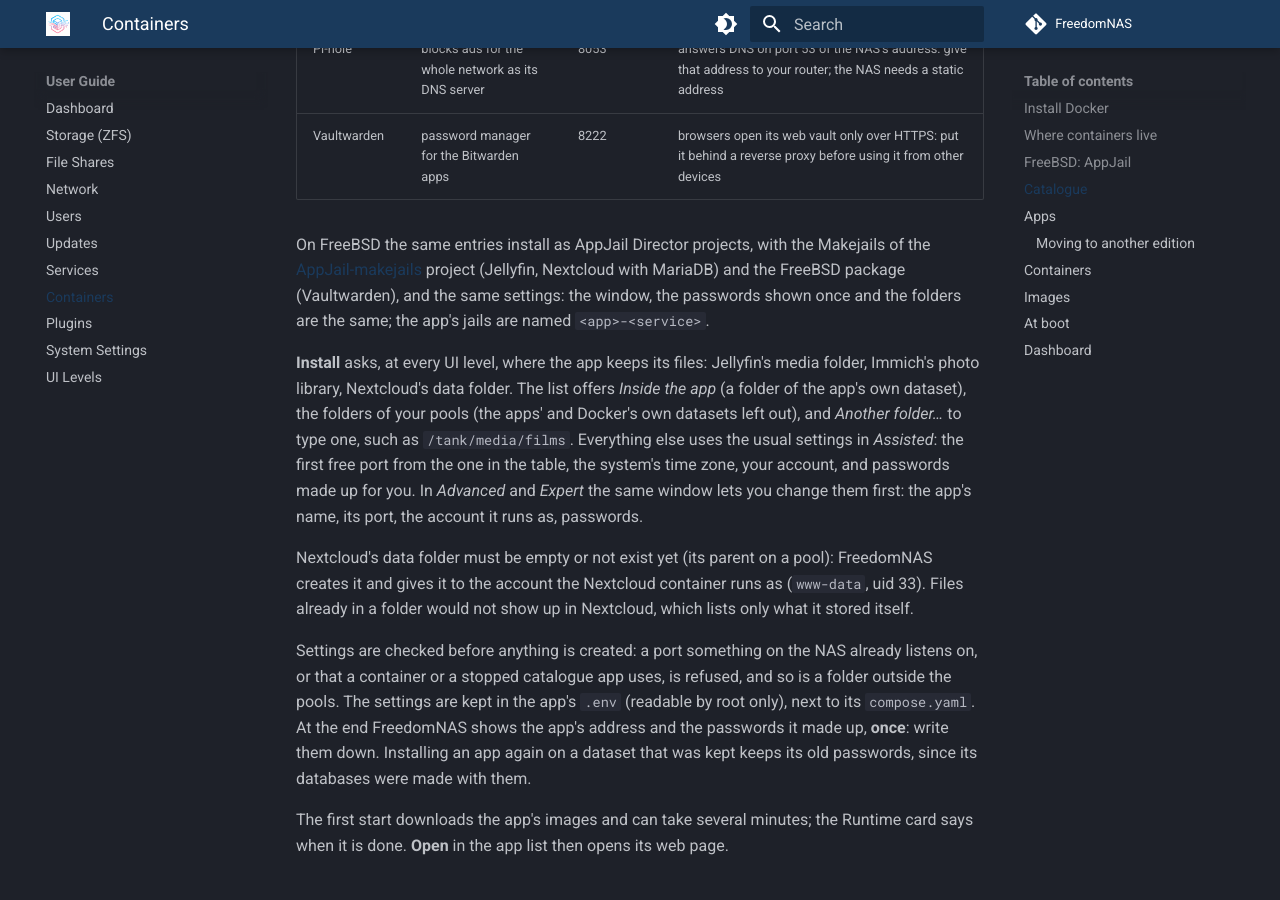
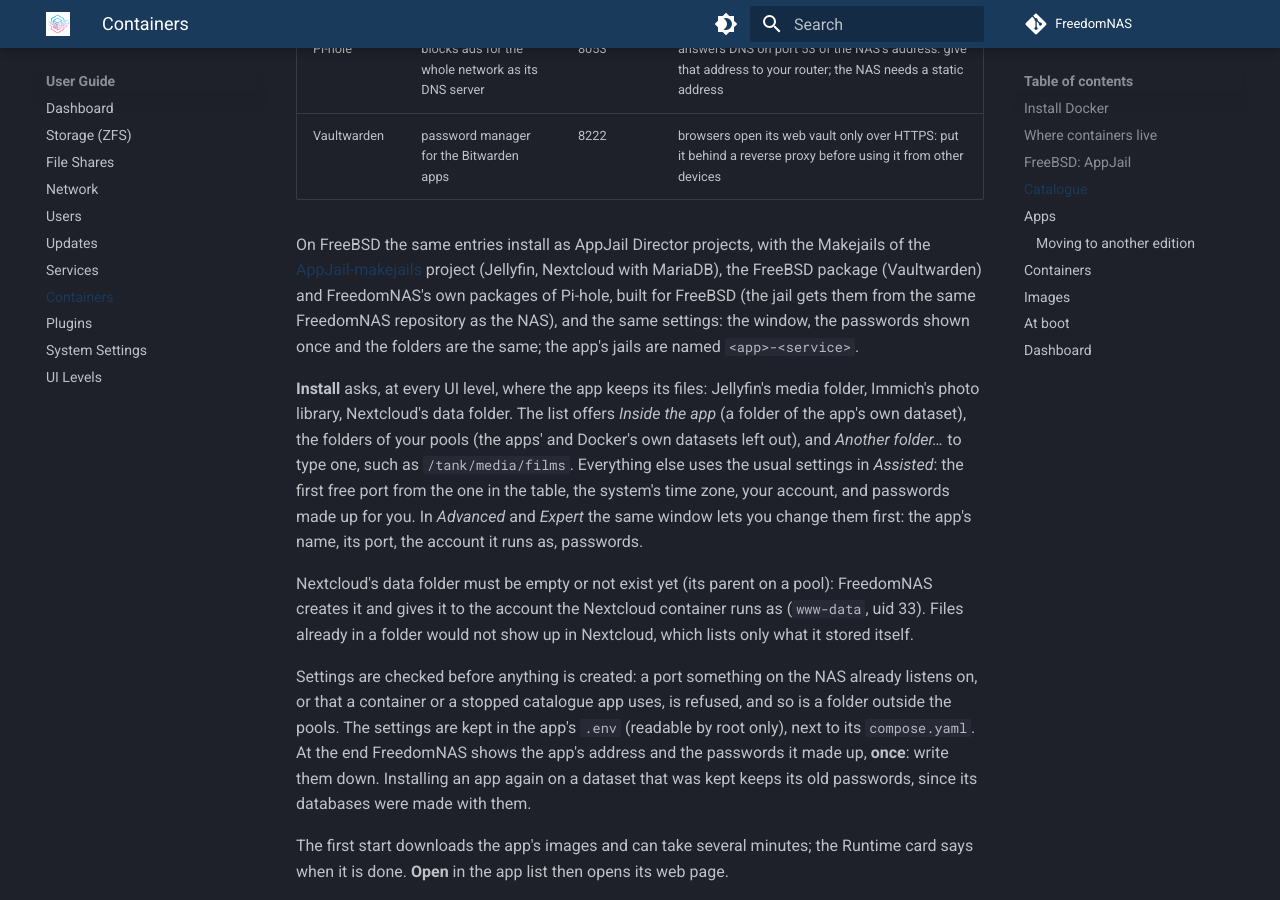
Before and after one commit to FreedomNAS/freedomnas-docs, an MkDocs documentation site: the page built from docs/user-guide/containers.md, in a window 1280 px wide and 900 px high, scrolled down 4088 px. Built offline with MkDocs 1.6.1 and Material for MkDocs 9.7.7, drawn with Linux system fonts in a browser that asks for light colours; some of the changed text lies outside the part shown.

Commit message:
List Pi-hole among the FreeBSD catalogue apps

```diff
--- a/docs/user-guide/containers.md
+++ b/docs/user-guide/containers.md
@@ -15,8 +15,8 @@ restart (or a reboot).
 Containers run with **Docker**, from your edition's own packages, on every
 Linux edition (Debian, Arch, Artix, Void, Gentoo), and with **AppJail** on
 FreeBSD (see [FreeBSD: AppJail](#freebsd-appjail)). On FreeBSD the
-catalogue has Jellyfin, Nextcloud and Vaultwarden; the other entries are
-shown as *Not on this edition yet*.
+catalogue has Jellyfin, Nextcloud, Pi-hole and Vaultwarden; the other
+entries are shown as *Not on this edition yet*.
 
 Everything the module runs comes from its profile for your edition
 (`containers-<os>.json`), as for the rest of FreedomNAS: the page and the
@@ -177,8 +177,10 @@ level:
 
 On FreeBSD the same entries install as AppJail Director projects, with
 the Makejails of the [AppJail-makejails](https://github.com/AppJail-makejails)
-project (Jellyfin, Nextcloud with MariaDB) and the FreeBSD package
-(Vaultwarden), and the same settings: the window, the passwords shown once
+project (Jellyfin, Nextcloud with MariaDB), the FreeBSD package
+(Vaultwarden) and FreedomNAS's own packages of Pi-hole, built for FreeBSD
+(the jail gets them from the same FreedomNAS repository as the NAS), and the
+same settings: the window, the passwords shown once
 and the folders are the same; the app's jails are named
 `<app>-<service>`.
 
```
